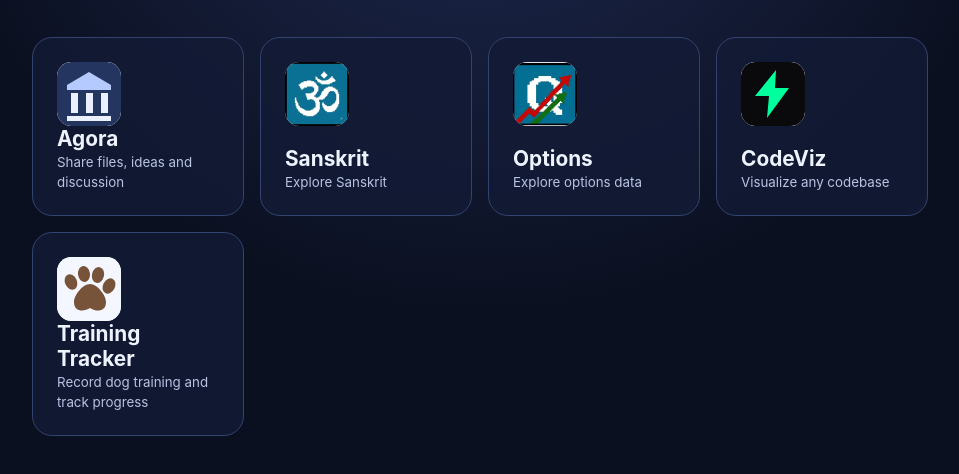
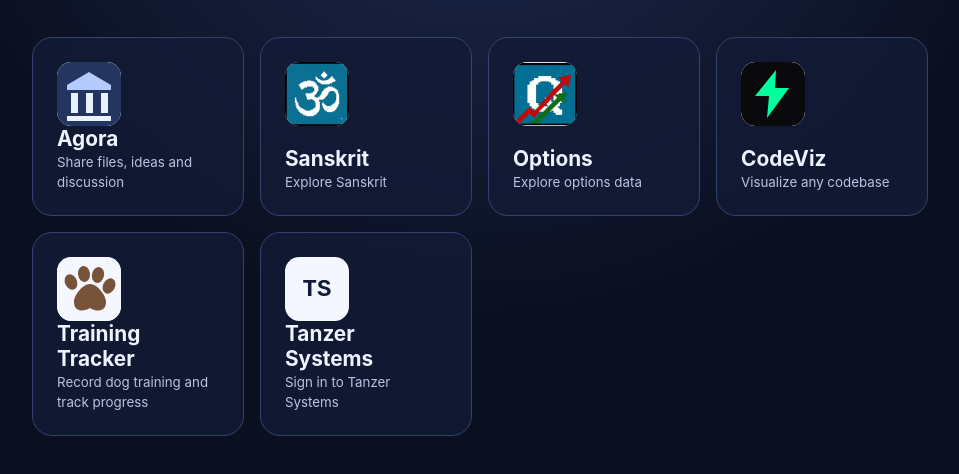
Before and after one commit to OwenTanzer/moopertonic-hub, a plain HTML site: page index.html in a window 1280 px wide. Shown: the part 246-720 px from the top of the page, without its empty margins (160-1119 px from the left). Drawn offline with Linux system fonts and the light colour scheme.

Commit message:
Link Moopertonic home to Tanzer Systems

```diff
--- a/index.html
+++ b/index.html
@@ -74,6 +74,13 @@
         background: #f4f7ff;
       }
 
+      .monogram {
+        display: grid;
+        place-items: center;
+        color: #121b36;
+        font: bold 1.5rem ui-monospace, monospace;
+      }
+
       strong { font-size: 1.3rem; }
       small { color: #b9c3e2; }
     </style>
@@ -106,6 +113,10 @@
           <img class="icon" src="Icons/web/training-tracker.svg" alt="">
           <span><strong>Training Tracker</strong><br><small>Record dog training and track progress</small></span>
         </a>
+        <a href="https://tanzer.systems/">
+          <span class="icon monogram" aria-hidden="true">TS</span>
+          <span><strong>Tanzer Systems</strong><br><small>Sign in to Tanzer Systems</small></span>
+        </a>
       </section>
     </main>
   </body>
```
